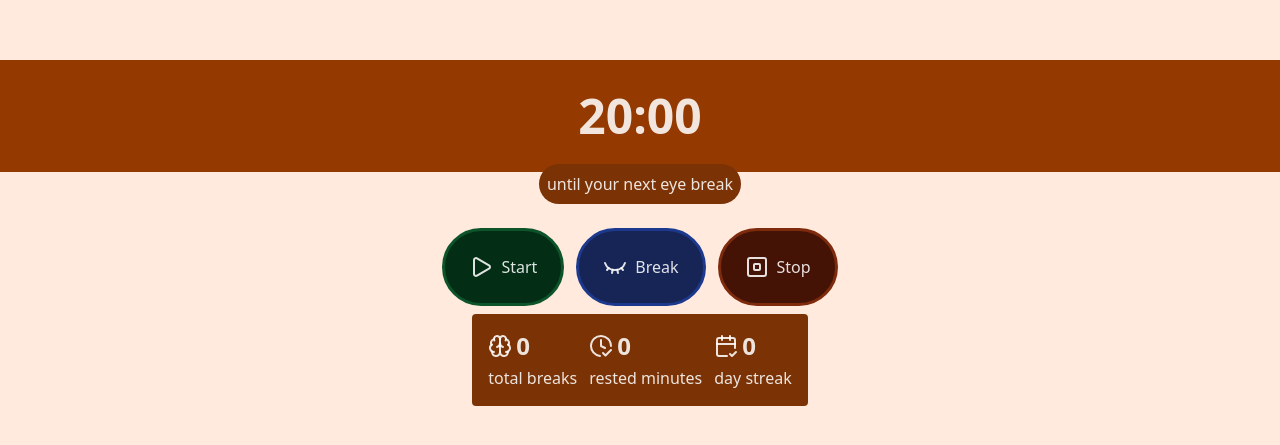
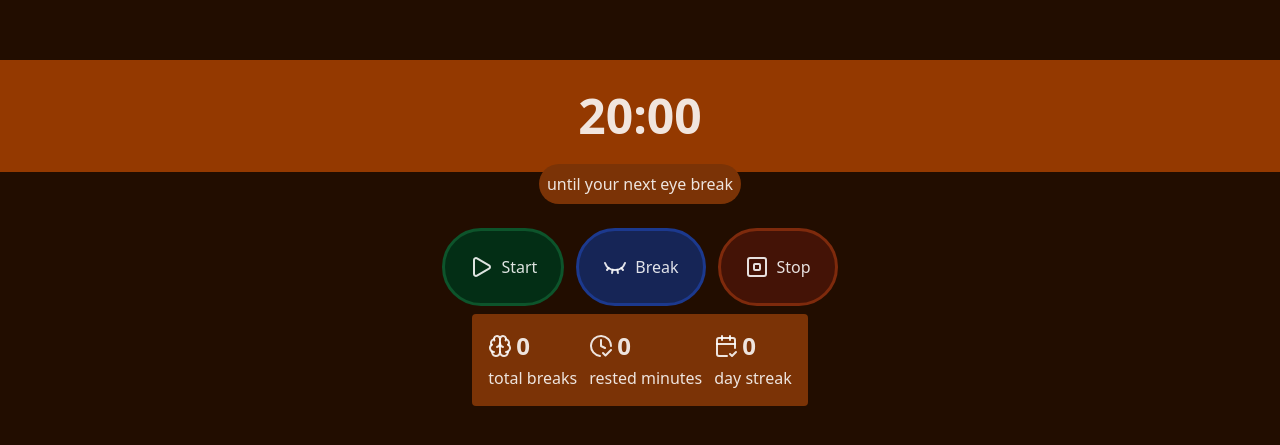
Before and after one commit to normalperson543/twentytwentytwenty, a React (Vite) app: page / in a window 1280 px wide. Shown: the part 167-612 px from the top of the page. Built offline with nearby package versions, Linux system fonts and the light colour scheme.

Commit message:
fix light mode issue that changed background to eyesearing color

```diff
--- a/src/index.css
+++ b/src/index.css
@@ -32,10 +32,3 @@ body {
   display: flex;
   place-items: center;
 }
-
-
-@media (prefers-color-scheme: light) {
-  :root {
-    background-color: #ffeadd;
-  }
-}
```
